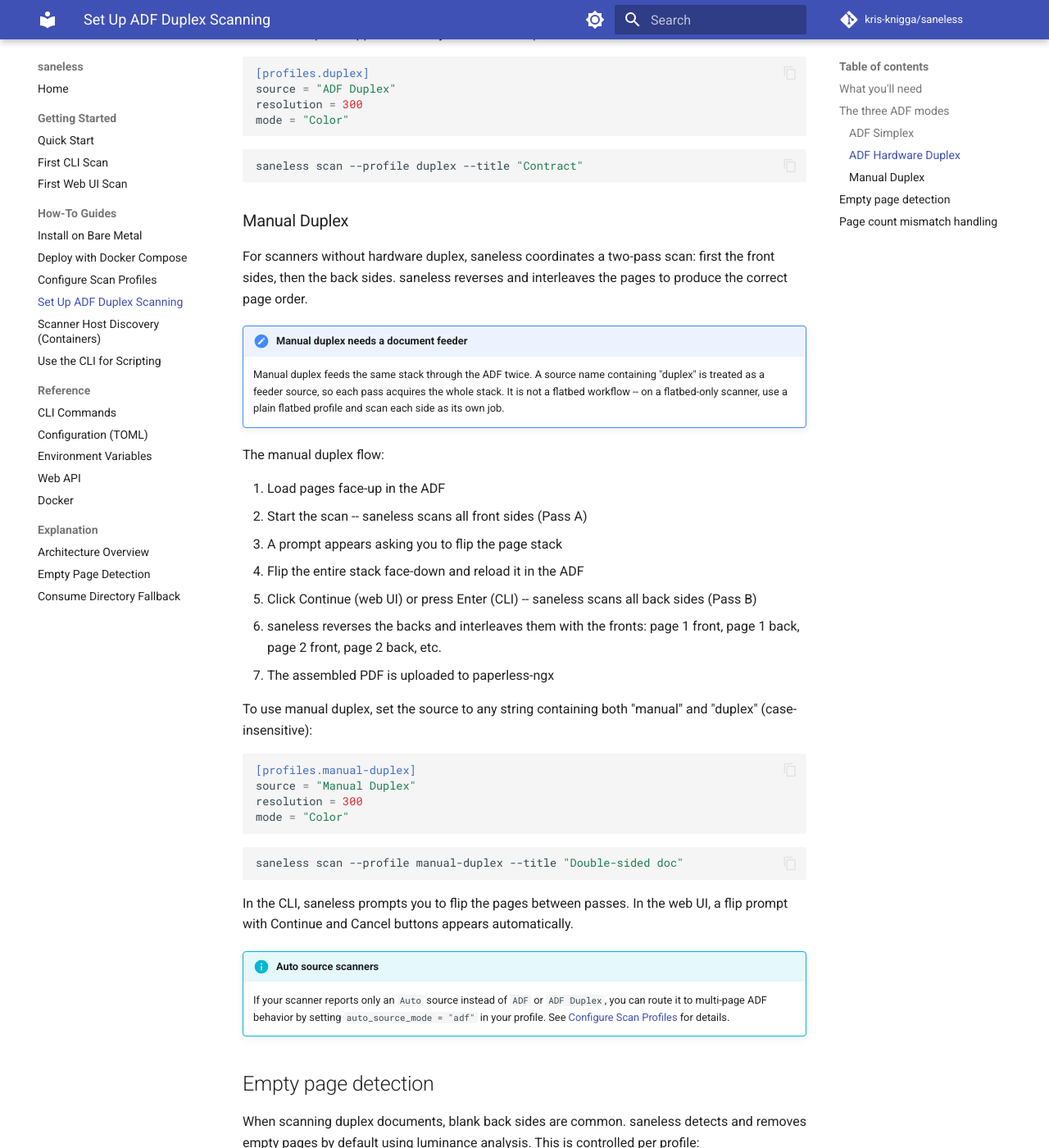
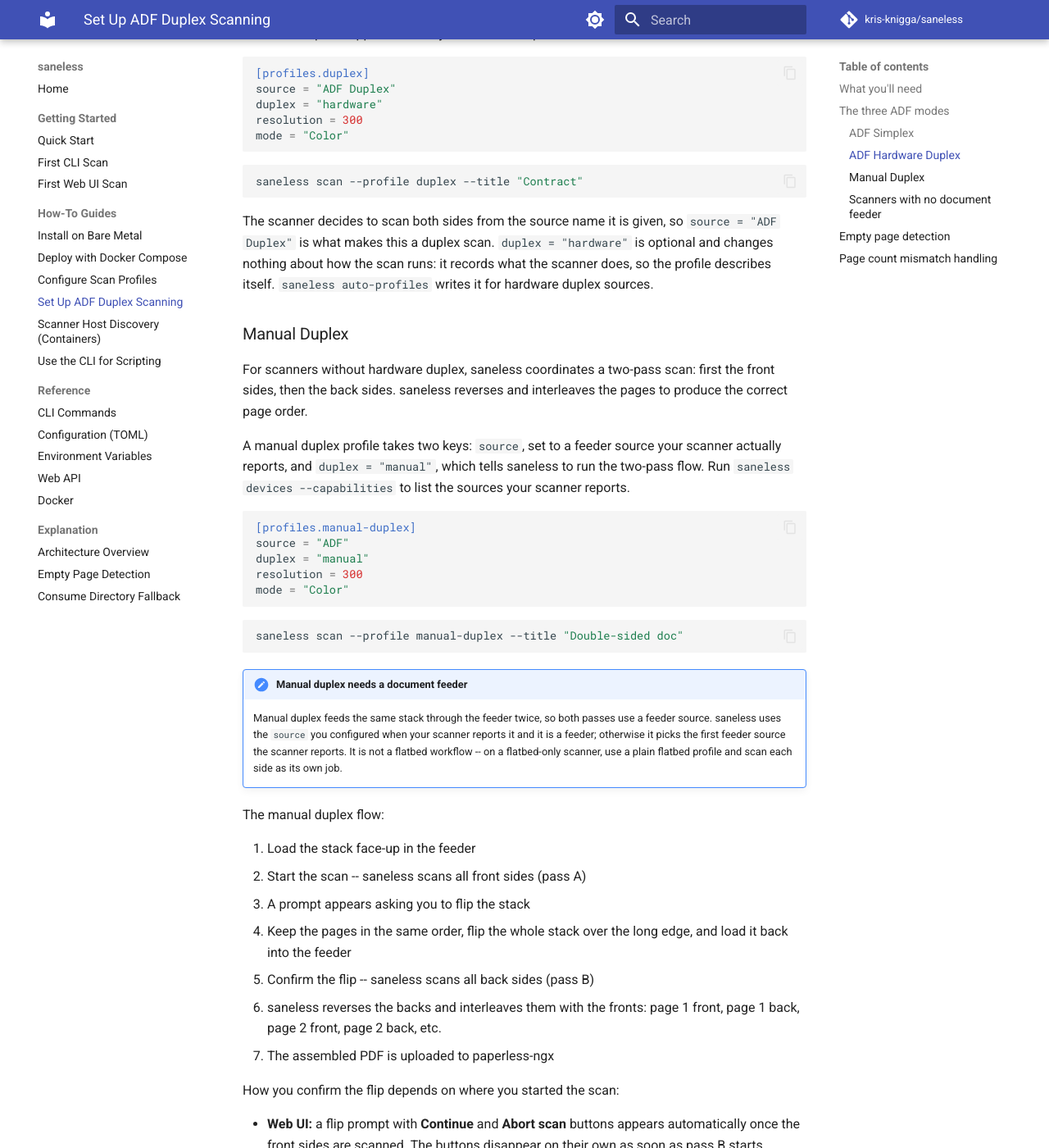
Before and after one commit to kdknigga/saneless, an MkDocs documentation site: the page built from docs/how-to/set-up-adf-duplex.md, in a window 1280 px wide and 1400 px high, scrolled down 923 px. Shown: the whole window at 82% size. Built offline with MkDocs 1.6.1 and Material for MkDocs 9.7.7, drawn with Linux system fonts in a browser that asks for light colours; comment, search, counter and statistics services are not loaded; some of the changed text lies outside the part shown.

Commit message:
docs(25-09): teach the two-key manual duplex profile and document the new keys
- Rewrite the ADF duplex how-to's Manual Duplex section around source + duplex = "manual"
- Document the CLI confirmation prompt, the non-TTY exit-2 refusal, the flip timeout
  and the no-feeder refusal, quoting the shipped messages
- Name the flip buttons correctly (Continue / Abort scan)
- Explain why mismatch PDFs keep blank pages (D-08) and that the page cap is per pass
- Add duplex rows to both profile tables and flip_timeout_seconds to [output]
  and to the environment-variable reference

Co-Authored-By: Claude Opus 5 <noreply@anthropic.com>
Claude-Session: https://claude.ai/code/session_017fR8Fv5gqSUuk1ALrc6X1h

````diff
--- a/docs/how-to/set-up-adf-duplex.md
+++ b/docs/how-to/set-up-adf-duplex.md
@@ -33,6 +33,7 @@ The scanner scans both sides of each page automatically in a single pass. This r
 ```toml
 [profiles.duplex]
 source = "ADF Duplex"
+duplex = "hardware"
 resolution = 300
 mode = "Color"
 ```
@@ -41,31 +42,18 @@ mode = "Color"
 saneless scan --profile duplex --title "Contract"
 ```
 
+The scanner decides to scan both sides from the source name it is given, so `source = "ADF Duplex"` is what makes this a duplex scan. `duplex = "hardware"` is optional and changes nothing about how the scan runs: it records what the scanner does, so the profile describes itself. `saneless auto-profiles` writes it for hardware duplex sources.
+
 ### Manual Duplex
 
 For scanners without hardware duplex, saneless coordinates a two-pass scan: first the front sides, then the back sides. saneless reverses and interleaves the pages to produce the correct page order.
 
-!!! note "Manual duplex needs a document feeder"
-    Manual duplex feeds the same stack through the ADF twice. A source name
-    containing "duplex" is treated as a feeder source, so each pass acquires the
-    whole stack. It is not a flatbed workflow -- on a flatbed-only scanner, use a
-    plain flatbed profile and scan each side as its own job.
-
-The manual duplex flow:
-
-1. Load pages face-up in the ADF
-2. Start the scan -- saneless scans all front sides (Pass A)
-3. A prompt appears asking you to flip the page stack
-4. Flip the entire stack face-down and reload it in the ADF
-5. Click Continue (web UI) or press Enter (CLI) -- saneless scans all back sides (Pass B)
-6. saneless reverses the backs and interleaves them with the fronts: page 1 front, page 1 back, page 2 front, page 2 back, etc.
-7. The assembled PDF is uploaded to paperless-ngx
-
-To use manual duplex, set the source to any string containing both "manual" and "duplex" (case-insensitive):
+A manual duplex profile takes two keys: `source`, set to a feeder source your scanner actually reports, and `duplex = "manual"`, which tells saneless to run the two-pass flow. Run `saneless devices --capabilities` to list the sources your scanner reports.
 
 ```toml
 [profiles.manual-duplex]
-source = "Manual Duplex"
+source = "ADF"
+duplex = "manual"
 resolution = 300
 mode = "Color"
 ```
@@ -74,7 +62,58 @@ mode = "Color"
 saneless scan --profile manual-duplex --title "Double-sided doc"
 ```
 
-In the CLI, saneless prompts you to flip the pages between passes. In the web UI, a flip prompt with Continue and Cancel buttons appears automatically.
+!!! note "Manual duplex needs a document feeder"
+    Manual duplex feeds the same stack through the feeder twice, so both passes
+    use a feeder source. saneless uses the `source` you configured when your
+    scanner reports it and it is a feeder; otherwise it picks the first feeder
+    source the scanner reports. It is not a flatbed workflow -- on a
+    flatbed-only scanner, use a plain flatbed profile and scan each side as its
+    own job.
+
+The manual duplex flow:
+
+1. Load the stack face-up in the feeder
+2. Start the scan -- saneless scans all front sides (pass A)
+3. A prompt appears asking you to flip the stack
+4. Keep the pages in the same order, flip the whole stack over the long edge, and load it back into the feeder
+5. Confirm the flip -- saneless scans all back sides (pass B)
+6. saneless reverses the backs and interleaves them with the fronts: page 1 front, page 1 back, page 2 front, page 2 back, etc.
+7. The assembled PDF is uploaded to paperless-ngx
+
+How you confirm the flip depends on where you started the scan:
+
+- **Web UI:** a flip prompt with **Continue** and **Abort scan** buttons appears automatically once the front sides are scanned. The buttons disappear on their own as soon as pass B starts.
+- **CLI:** `saneless scan` asks a yes/no question and waits until you answer:
+
+    ```
+    Flip the stack over and load it back into the feeder. Scan the back sides? [Y/n]:
+    ```
+
+    Answering yes (or pressing Enter, since yes is the default) starts pass B. Answering no, pressing Ctrl-C, or closing input ends the scan with `Scan error: Manual duplex scan aborted at the flip prompt` and exit code 1. Nothing is uploaded.
+
+Either way, the wait is bounded by `flip_timeout_seconds` in the `[output]` section (600 seconds by default). If nobody confirms the flip in time, the job fails with `Manual duplex flip wait timed out after 600 seconds: nobody confirmed the stack was flipped` and nothing is uploaded. See [Configuration](../reference/configuration.md#output).
+
+!!! warning "The CLI needs an interactive terminal for manual duplex"
+    Someone has to flip the stack between the two passes, so `saneless scan` refuses a manual
+    duplex profile when it is not run from a terminal -- from cron, a pipe, or a script with
+    redirected input. It exits with code 2 before the scanner feeds a single page:
+
+    ```
+    Profile 'manual-duplex' is manual duplex, which needs an interactive terminal: saneless must prompt you to flip the stack between the two passes. Run it from a terminal, or scan from the web UI.
+    ```
+
+    For unattended automation, use a simplex or hardware duplex profile instead. See
+    [CLI Scripting](cli-scripting.md#exit-codes).
+
+### Scanners with no document feeder
+
+If your scanner reports no feeder source at all, a manual duplex scan fails before pass A starts, and the error lists the sources the scanner does report:
+
+```
+Manual duplex needs a document feeder, and the device reports none. Available: ['Flatbed', 'Auto']
+```
+
+saneless does not fall back to a flatbed or `Auto` source for manual duplex, because that would scan the platen twice instead of feeding your stack.
 
 !!! info "Auto source scanners"
     If your scanner reports only an `Auto` source instead of `ADF` or `ADF Duplex`, you can
@@ -101,5 +140,9 @@ To tune the thresholds or disable empty page detection, see [Configure Scan Prof
 
 If the front and back pass produce different page counts during manual duplex, saneless does not discard your scans. Instead, it assembles the fronts and backs into separate PDFs and uploads both to paperless-ngx for manual review.
 
+Empty page detection is deliberately skipped for these two partial PDFs, even when the profile has `enable_empty_page_detection = true`. When the passes disagree, a blank back side is evidence about why -- a sheet that double-fed, or one that did not feed at all -- and the partial PDFs exist so you can see exactly what each pass picked up. Removing blank pages would throw that evidence away. Every scan that does not hit a mismatch still has its blank pages removed as usual.
+
+The feeder page cap applies to each pass separately, not to the whole job: each pass can feed up to 500 sheets.
+
 !!! tip
     Always test with a few pages first to confirm page ordering before scanning a large batch. This helps verify that your scanner feeds pages in the expected direction.
````
Also changed, not shown: docs/how-to/configure-scan-profiles.md (+12 -1 lines), docs/reference/configuration.md (+3 -1 lines), docs/reference/environment-variables.md (+1 -0 lines).
